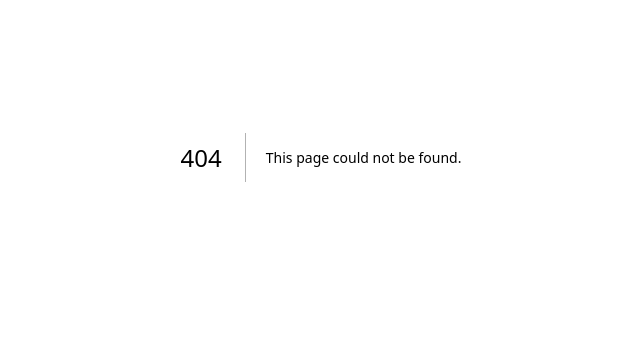
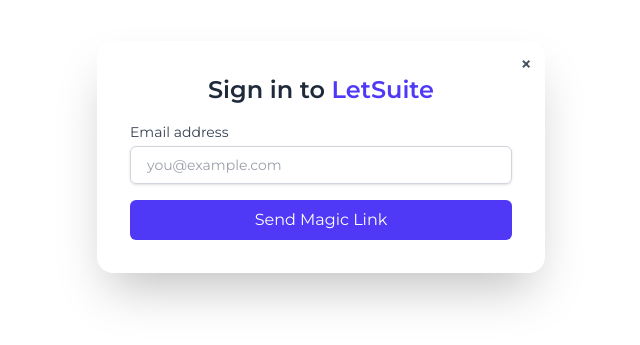
Before and after one commit to RobertMcCarthy1999/serve-safe, a Next.js app: page /login in a window 1280 px wide. Before the commit this address had no page. Shown: the part 243-588 px from the top of the page, without its empty margins (319-959 px from the left). Built offline with nearby package versions, Linux system fonts and the light colour scheme.

Commit message:
Improve dashboard and login UX, add toast for expired links

```diff
--- a/package.json
+++ b/package.json
@@ -9,6 +9,7 @@
     "lint": "next lint"
   },
   "dependencies": {
+    "@supabase/supabase-js": "^2.49.8",
     "@vercel/analytics": "^1.5.0",
     "formidable": "^3.5.4",
     "js-cookie": "^3.0.5",
--- /dev/null
+++ b/src/app/login/page.js
@@ -0,0 +1,85 @@
+"use client";
+
+import { useEffect, useRef, useState } from "react";
+import { useRouter } from "next/navigation";
+import { supabase } from "@/lib/supabaseClient";
+
+export default function LoginPage() {
+  const [email, setEmail] = useState("");
+  const [message, setMessage] = useState("");
+  const modalRef = useRef(null);
+  const router = useRouter();
+
+  const handleLogin = async (e) => {
+    e.preventDefault();
+    const { error } = await supabase.auth.signInWithOtp({ email });
+    if (error) {
+      setMessage("Something went wrong. Try again.");
+    } else {
+      setMessage("Check your email for the magic link.");
+    }
+  };
+
+  const handleClickOutside = (e) => {
+    if (modalRef.current && !modalRef.current.contains(e.target)) {
+      router.push("/"); // redirect back to dashboard
+    }
+  };
+
+  useEffect(() => {
+    document.addEventListener("mousedown", handleClickOutside);
+    return () => document.removeEventListener("mousedown", handleClickOutside);
+  }, []);
+
+  return (
+    <div className="relative min-h-screen overflow-hidden">
+      <iframe
+        src="/"
+        className="absolute inset-0 w-full h-full pointer-events-none blur-sm scale-[1.01]"
+      ></iframe>
+
+      <div className="absolute inset-0 flex items-center justify-center z-10">
+        <div
+          ref={modalRef}
+          className="relative bg-white bg-opacity-80 backdrop-blur-md shadow-2xl rounded-2xl p-8 w-full max-w-md border border-white/20"
+        >
+          <button
+            onClick={() => router.push("/")}
+            className="absolute top-2 right-3 text-gray-600 hover:text-black text-xl font-bold"
+            aria-label="Close login form"
+          >
+            &times;
+          </button>
+
+          <h2 className="text-2xl font-bold text-center mb-4 text-gray-800">
+            Sign in to <span className="text-indigo-600">LetSuite</span>
+          </h2>
+
+          <form onSubmit={handleLogin} className="space-y-4">
+            <label className="block text-sm font-medium text-gray-700">
+              Email address
+              <input
+                type="email"
+                value={email}
+                onChange={(e) => setEmail(e.target.value)}
+                required
+                placeholder="you@example.com"
+                className="mt-1 block w-full px-4 py-2 border border-gray-300 rounded-md shadow-sm focus:ring-indigo-500 focus:border-indigo-500"
+              />
+            </label>
+            <button
+              type="submit"
+              className="w-full bg-indigo-600 text-white py-2 rounded-md hover:bg-indigo-700 transition font-medium"
+            >
+              Send Magic Link
+            </button>
+          </form>
+
+          {message && (
+            <p className="mt-4 text-center text-sm text-gray-600">{message}</p>
+          )}
+        </div>
+      </div>
+    </div>
+  );
+}
--- a/src/app/page.js
+++ b/src/app/page.js
@@ -1,60 +1,82 @@
 "use client";
 
-import { useState } from "react";
+import { useEffect, useState, useRef } from "react";
+import { useRouter } from "next/navigation";
+import toast from "react-hot-toast";
+import { supabase } from "@/lib/supabaseClient";
 import NotifyModal from "@/app/components/NotifyModal";
 
 export default function Dashboard() {
   const [modalOpen, setModalOpen] = useState(false);
   const [selectedTool, setSelectedTool] = useState("");
-  const [showBanner, setShowBanner] = useState(true);
+  const [loading, setLoading] = useState(true);
+  const [user, setUser] = useState(null);
+  const router = useRouter();
 
-  const openModal = (tool) => {
-    setSelectedTool(tool);
-    setModalOpen(true);
+  // Check for expired or invalid login links
+  useEffect(() => {
+    const hash = window.location.hash;
+    if (hash.includes("error=access_denied") || hash.includes("error_code=otp_expired")) {
+      toast.error("Login link has expired or already been used.");
+      router.replace("/");
+    }
+  }, [router]);
+
+  useEffect(() => {
+    supabase.auth.getSession().then(async ({ data: { session } }) => {
+      if (!session) {
+        setLoading(false);
+        return;
+      }
+      const { data: { user } } = await supabase.auth.getUser();
+      setUser(user);
+      setLoading(false);
+    });
+  }, [router]);
+
+  const handleLogout = async () => {
+    await supabase.auth.signOut();
+    router.push("/");
   };
 
-  const closeModal = () => {
-    setModalOpen(false);
-    setSelectedTool("");
-  };
+  if (loading) return <p className="text-center mt-20">Loading...</p>;
 
   const toolDescriptions = {
-    "StartSafe": "Upload and deliver all 7 legally required tenancy start documents.",
-    "ServeSafe": "Send legal notices like Section 21, Section 8 with proof.",
-    "TenantScore": "Collect feedback and scores to build tenant references.",
-    "KeyTrack": "Track key handovers and returns with timestamped proof.",
-    "DocVault": "Store and share landlord documents — searchable and safe.",
-    "FixLog": "Let tenants report repairs. You get notified + it gets logged.",
-    "InventoryPro": "Create check-in/out inventories with condition photos.",
+    StartSafe: "Upload and deliver all 7 legally required tenancy start documents.",
+    ServeSafe: "Send legal notices like Section 21, Section 8 with proof.",
+    TenantScore: "Collect feedback and scores to build tenant references.",
+    KeyTrack: "Track key handovers and returns with timestamped proof.",
+    DocVault: "Store and share landlord documents — searchable and safe.",
+    FixLog: "Let tenants report repairs. You get notified + it gets logged.",
+    InventoryPro: "Create check-in/out inventories with condition photos.",
     "LLM Bot Assistant": "AI assistant to answer legal landlord questions."
   };
 
   return (
     <main className="min-h-screen bg-gradient-to-br from-gray-50 to-blue-100 p-6">
-      {showBanner && (
-        <div className="relative bg-gradient-to-r from-indigo-500 via-purple-500 to-pink-500 text-white text-center rounded-lg shadow-lg py-4 px-6 mb-6">
-          <button
-            onClick={() => setShowBanner(false)}
-            className="absolute top-2 right-4 text-white text-xl hover:opacity-80"
-            aria-label="Dismiss banner"
-          >
-            &times;
-          </button>
-          🎉 <strong>LetSuite is now live!</strong> Start with StartSafe or join the waitlist for upcoming tools.
-        </div>
-      )}
-
-      <NotifyModal toolName={selectedTool} isOpen={modalOpen} onClose={closeModal} />
+      <NotifyModal toolName={selectedTool} isOpen={modalOpen} onClose={() => setModalOpen(false)} />
 
       <div className="max-w-6xl mx-auto mb-6">
-        <div className="bg-white rounded-2xl shadow p-6 w-fit">
+        <div className="flex justify-between items-center bg-white rounded-2xl shadow p-6">
           <img src="/images/letsuite-logo.png" alt="LetSuite logo" className="h-16 object-contain" />
+          {user ? (
+            <button
+              onClick={handleLogout}
+              className="bg-red-500 text-white px-4 py-2 rounded hover:bg-red-600"
+            >
+              Sign Out
+            </button>
+          ) : (
+            <a href="/login" className="bg-blue-500 text-white px-4 py-2 rounded hover:bg-blue-600">
+              Log In
+            </a>
+          )}
         </div>
       </div>
 
       <div className="max-w-6xl mx-auto">
         <div className="bg-white rounded-2xl shadow p-6 mb-8">
-          <h1 className="text-3xl font-bold text-gray-800">Welcome, Robert 👋</h1>
+          <h1 className="text-3xl font-bold text-gray-800">Welcome to LetSuite 👋</h1>
           <p className="text-gray-600 mt-2">
             Here’s your LetSuite lettings toolkit — manage legal docs, rent, repairs and more.
           </p>
@@ -68,34 +90,28 @@ export default function Dashboard() {
               status={title === "StartSafe" ? "Live" : title === "LLM Bot Assistant" ? "Later Stage" : "Planned"}
               action={title === "StartSafe" ? "Use Now" : "Notify Me"}
               color={
-                title === "StartSafe" ? "bg-green-500" :
-                title === "ServeSafe" ? "bg-blue-500" :
-                title === "TenantScore" ? "bg-yellow-500" :
-                title === "KeyTrack" ? "bg-indigo-500" :
-                title === "DocVault" ? "bg-purple-500" :
-                title === "FixLog" ? "bg-orange-500" :
-                title === "InventoryPro" ? "bg-rose-500" :
-                "bg-gray-500"
+                title === "StartSafe"
+                  ? "bg-green-500"
+                  : title === "ServeSafe"
+                  ? "bg-blue-500"
+                  : title === "TenantScore"
+                  ? "bg-yellow-500"
+                  : title === "KeyTrack"
+                  ? "bg-indigo-500"
+                  : title === "DocVault"
+                  ? "bg-purple-500"
+                  : title === "FixLog"
+                  ? "bg-orange-500"
+                  : title === "InventoryPro"
+                  ? "bg-rose-500"
+                  : "bg-gray-500"
               }
-              onClick={() => title === "StartSafe" ? window.location.href = "/startsafe" : openModal(title)}
+              onClick={() =>
+                title === "StartSafe" ? (window.location.href = "/startsafe") : setModalOpen(true)
+              }
               description={description}
             />
           ))}
-        </div>
-
-        <div className="grid grid-cols-1 sm:grid-cols-3 gap-4 mb-10">
-          <StatCard label="Notices served" value={3} />
-          <StatCard label="New tenancies started" value={2} />
-          <StatCard label="Rent receipts sent" value={5} />
-        </div>
-
-        <div className="bg-white p-6 rounded-xl shadow">
-          <h2 className="text-lg font-bold mb-4">📋 Recent Activity</h2>
-          <ul className="text-sm text-gray-700 space-y-2">
-            <li>📤 Rent receipt sent to Tenant Y (10 May)</li>
-            <li>📨 Section 21 served on Tenant Y (8 May)</li>
-            <li>🔧 Repair marked as complete for Property Z (6 May)</li>
-          </ul>
         </div>
       </div>
     </main>
@@ -121,12 +137,3 @@ function ToolCard({ title, status, action, color, onClick, description }) {
     </div>
   );
 }
-
-function StatCard({ label, value }) {
-  return (
-    <div className="bg-white p-4 rounded-xl shadow border-l-4 border-blue-500">
-      <p className="text-sm text-gray-500">{label}</p>
-      <p className="text-2xl font-bold text-gray-800">{value}</p>
-    </div>
-  );
-}
--- /dev/null
+++ b/src/lib/supabaseClient.js
@@ -0,0 +1,6 @@
+import { createClient } from '@supabase/supabase-js'
+
+export const supabase = createClient(
+  'https://lqimvkpfnaaizgtgalar.supabase.co',
+  'eyJhbGciOiJIUzI1NiIsInR5cCI6IkpXVCJ9.eyJpc3MiOiJzdXBhYmFzZSIsInJlZiI6ImxxaW12a3BmbmFhaXpndGdhbGFyIiwicm9sZSI6ImFub24iLCJpYXQiOjE3NDgxMTI5MTEsImV4cCI6MjA2MzY4ODkxMX0.6x6xrcc3QzBDoPN1j1RZYJ_6zj1266qOAVCHmsTON_w'
+)
```
Also changed, not shown: 1 other file (tests, documents, lock files or other folders).
